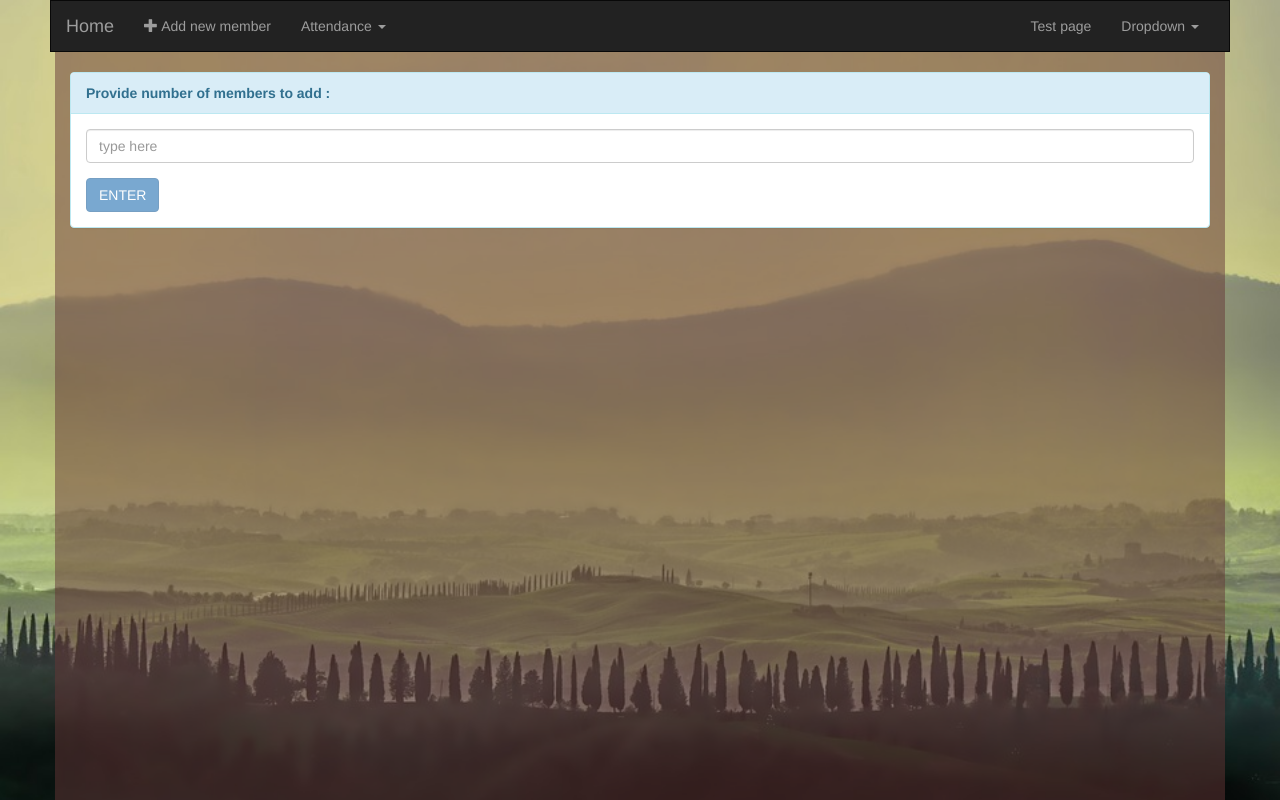
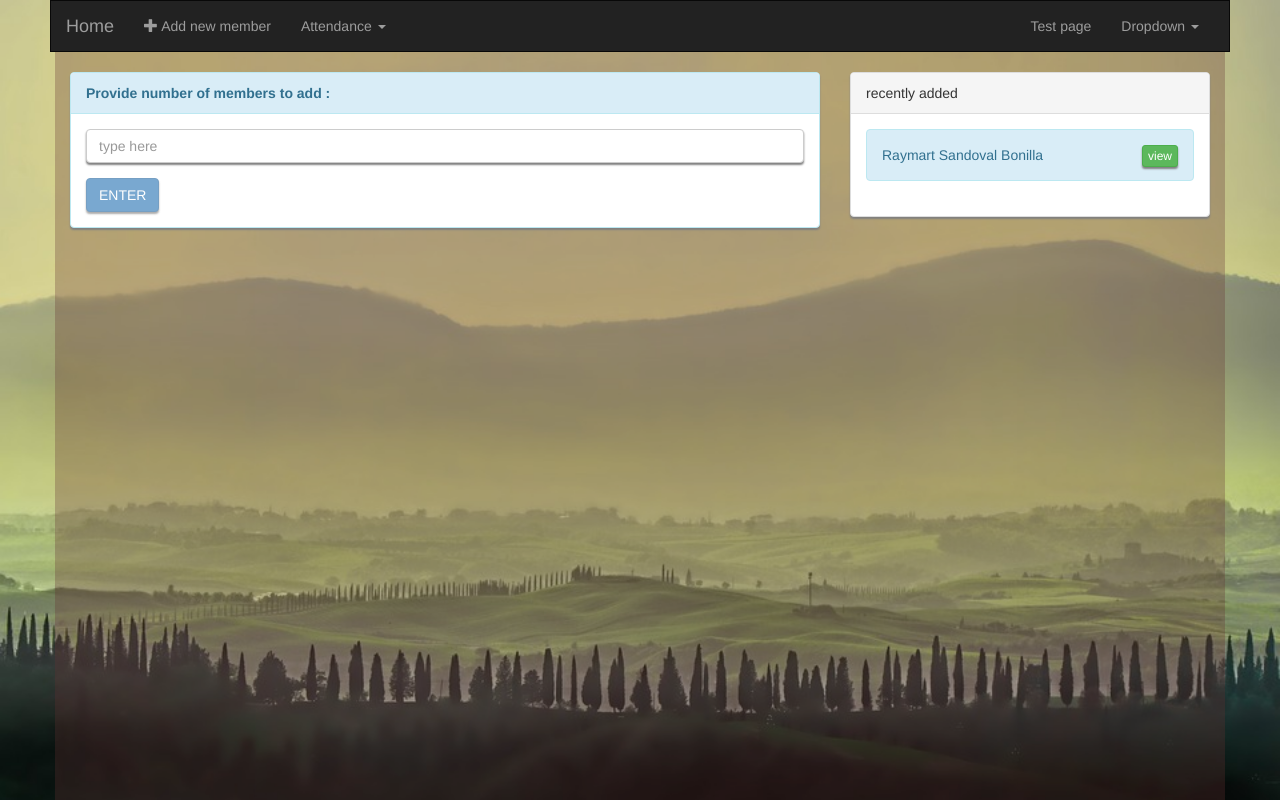
Before and after one commit to mattSandoval/crafting-table, a PHP site: page /pages/new-member.php in a window 1280 px wide. Run offline with PHP 8.4, Linux system fonts and the light colour scheme.

Commit message:
Adding page changes

```diff
--- a/layout/layout.php
+++ b/layout/layout.php
@@ -31,7 +31,7 @@
 
 	.container
 	{
-		background: rgba(100, 54, 54, 0.5);
+		background: rgba(100, 50, 50, 0.3);
 		color: white;
 		min-height: 100%;
 
@@ -44,5 +44,10 @@
 	{
 		color: black;
 	}
+	.panel, button, input, textarea {
+		box-shadow: 0 2px 2px gray !important;
+	}
+
 </style>
+
 <link rel="stylesheet" type="text/css" href="<?php $_SERVER['DOCUMENT_ROOT'] ?>/crafting-table/assets/bootstrap/css/bootstrap.min.css">
--- a/pages/new-member.php
+++ b/pages/new-member.php
@@ -20,13 +20,15 @@
 
 	<div class="container">
 
+		<input id="if_editting" value="false" hidden></input>
+
 		<?php require_once($_SERVER['DOCUMENT_ROOT'].'/crafting-table/layout/navigation.php'); ?>
 
 		<div class="row">
 
 			<?php if (!isset($_SESSION['add_member_count'])): ?>
 
-				<div class="col-md-12">
+				<div class="col-md-8">
 
 					<div class="panel panel-info">
 
@@ -67,13 +69,37 @@
 
 			<?php endif ?>
 
-		</div>
+			<div class="col-md-4">
 
-		<?php if (isset($_SESSION['add_member_count'])): ?>
+				<div class="panel panel-default">
+
+					<div class="panel-heading">
+
+						recently added
+
+					</div>
+
+					<div class="panel-body">
+
+						<div class="alert alert-info">
+
+							Raymart Sandoval Bonilla
+
+							<button class="btn btn-success btn-xs pull-right" type="button">view</button>
+
+						</div>
+
+					</div>
+
+				</div>
+
+			</div>
+
+			<?php if (isset($_SESSION['add_member_count'])): ?>
 
 				<div class="col-md-8">
 
-					<div class="panel panel-primary">
+					<div class="panel panel-default" style="box-shadow: 0 10px 10px #222;">
 
 						<div class="panel-heading">
 							<?php echo $_SESSION['add_member_count'] ?> adding cards generated.
@@ -93,7 +119,7 @@
 
 												CARD <?php echo $i ?>
 
-												<button class="btn btn-xs btn-primary pull-right" type="button" data-toggle="modal" data-target="#card_modal<?php echo $i ?>" id="edit_card<?php echo $i ?>" onclick="clickEdit(<?php echo $i ?>)">edit</button>
+												<button class="btn btn-xs btn-primary pull-right" type="button" data-toggle="modal" data-target="#card_modal<?php echo $i ?>" onclick="clickEdit(<?php echo $i ?>)" id="edit_card<?php echo $i ?>" >edit</button>
 
 											</div>
 
@@ -101,15 +127,17 @@
 
 												<div class="col-md-3">
 
-													<img id="add_img<?php echo $i ?>" src="../assets/images/user.png" class="img-responsive" style="max-height: 100px " />
+													<b  id="add_img<?php echo $i ?>">
+														<img src="../assets/images/user.png" class="img-responsive" style="max-height: 100px " />
+													</b>
 
 												</div>
 
 												<div class="col-md-9">
 
-													<div class="alert alert-success">
+													<div class="alert alert-success" style="padding: 40px;">
 
-														<b style="color: green">Status :
+														<b style="color: maroon">Status :
 
 															<i id="status<?php echo $i ?>">
 
@@ -132,32 +160,6 @@
 								</div>
 
 							<?php endfor ?>
-
-						</div>
-
-					</div>
-
-				</div>
-
-				<div class="col-md-4">
-
-					<div class="panel panel-default">
-
-						<div class="panel-heading">
-
-							recently added
-
-						</div>
-
-						<div class="panel-body">
-
-							<div class="alert alert-info">
-
-								Raymart Sandoval Bonilla
-
-								<button class="btn btn-success btn-xs pull-right" type="button">view</button>
-
-							</div>
 
 						</div>
 
@@ -190,14 +192,13 @@
 
 						        <div class="modal-body">
 
-					        		<?php include('../layout/add-form.php') ?>
+					        		<?php include('../layout/add-form.php'); ?>
 
 
 						        </div>
 
 						        <div class="modal-footer">
 
-						        	<button id="save_card<?php echo $x ?>" type="submit" class="btn btn-primary">Save</button>
 						        	<button id="close_modal<?php echo $x ?>" type="button" class="btn btn-danger" data-dismiss="modal">Close</button>
 
 						        </div>
@@ -214,66 +215,18 @@
 
 		<?php endif ?>
 
-	</div>
+		</div>
+
+	<?php require_once($_SERVER['DOCUMENT_ROOT'].'/crafting-table/layout/scripts.php'); ?>
+	<script src="../assets/custom/insert-member-script.js"></script>
+	<script>
+		$(window).bind("beforeunload", function(){
+
+	        return confirm("Do you really want to refresh?");
+
+		});
+	</script>
 
 </body>
 
-<?php require_once($_SERVER['DOCUMENT_ROOT'].'/crafting-table/layout/scripts.php'); ?>
-
-<script>
-
-	Element.prototype.remove = function() {
-		    this.parentElement.removeChild(this);
-		}
-		NodeList.prototype.remove = HTMLCollection.prototype.remove = function() {
-		    for(var i = this.length - 1; i >= 0; i--) {
-		        if(this[i] && this[i].parentElement) {
-		            this[i].parentElement.removeChild(this[i]);
-		        }
-		    }
-		}
-
-	function clickEdit( card )
-	{
-		var btn = 'edit_card' + card;
-		var stat = 'status' + card;
-		var formName = 'card_form' + card;
-		var inputs = document.getElementById(formName).elements;
-		var i = 0;
-		var completed = 0;
-
-		for (i = 0; i < inputs.length - 2; i++)
-		{
-			if(inputs[i].value !== "") {
-
-				completed += 1;
-
-			}
-
-		}
-
-		document.getElementById(stat).innerHTML = "<small> Completed " + completed + " / 22   . Please finish and <b> SAVE </b>. </small>";
-
-		$('#card_modal1').on('hidden.bs.modal', function () {
-			clickEdit( card );
-		});
-
-		if(completed == inputs.length - 2)
-		{
-			document.getElementsByClassName("card_div" + card).remove();
-			// document.getElementById(stat).innerHTML = "Completed ! <button class='btn btn-success btn-xs' type='button'>Save</button>";
-		}
-	}
-
-</script>
-<script>
-	// Warning before leaving the page (back button, or outgoinglink)
-	window.onbeforeunload = function() {
-	   return "Do you really want to leave ?";
-	   //if we return nothing here (just calling return;) then there will be no pop-up question at all
-	   //return;
-	};
-</script>
-
-
 </html>
```
